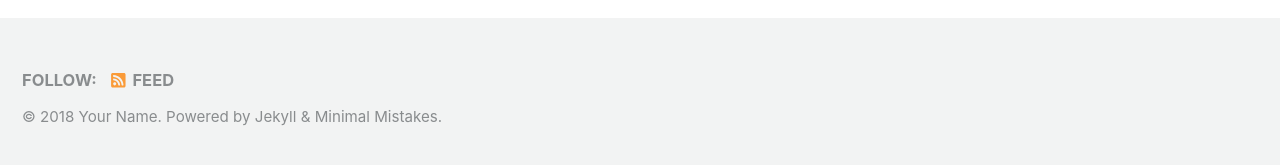
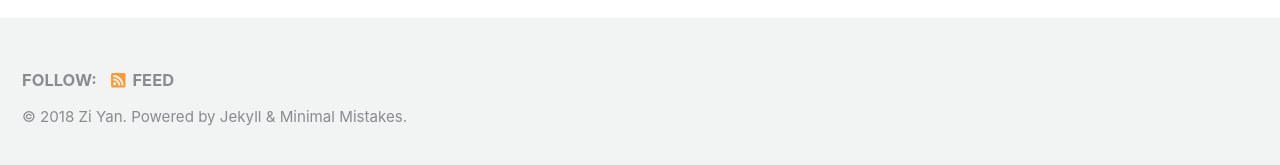
Before and after one commit to x-y-z/x-y-z.github.io, a Jekyll site: the page built from _pages/about.md, in a window 1280 px wide and 900 px high, scrolled down 253 px. Shown: the part 727-892 px from the top of the window. Built offline with Jekyll 4.4.1, drawn with Linux system fonts in a browser that asks for light colours; nearby versions of some CDN libraries; our own code applies the rules of GitHub Pages for plain Markdown files; some of the changed text lies outside the part shown.

Commit message:
My info.
Signed-off-by: Zi Yan <zi.yan@cs.rutgers.edu>

```diff
--- a/_config.yml
+++ b/_config.yml
@@ -16,13 +16,13 @@ minimal_mistakes_skin    : "default" # "air", "aqua", "contrast", "dark", "dirt"
 
 # Site Settings
 locale                   : "en-US"
-title                    : "Site Title"
+title                    : "My Personal Page"
 title_separator          : "-"
-name                     : "Your Name"
-description              : "An amazing website."
-url                      : # the base hostname & protocol for your site e.g. "https://mmistakes.github.io"
-baseurl                  : # the subpath of your site, e.g. "/blog"
-repository               : # GitHub username/repo-name e.g. "mmistakes/minimal-mistakes"
+name                     : "Zi Yan"
+description              : ""
+url                      : "https://x-y-z.github.io" # the base hostname & protocol for your site e.g. "https://mmistakes.github.io"
+baseurl                  : "" # the subpath of your site, e.g. "/blog"
+repository               : "x-y-z/x-y-z.github.com" # GitHub username/repo-name e.g. "mmistakes/minimal-mistakes"
 teaser                   : # path of fallback teaser image, e.g. "/assets/images/500x300.png"
 # breadcrumbs            : false # true, false (default)
 words_per_minute         : 200
```
